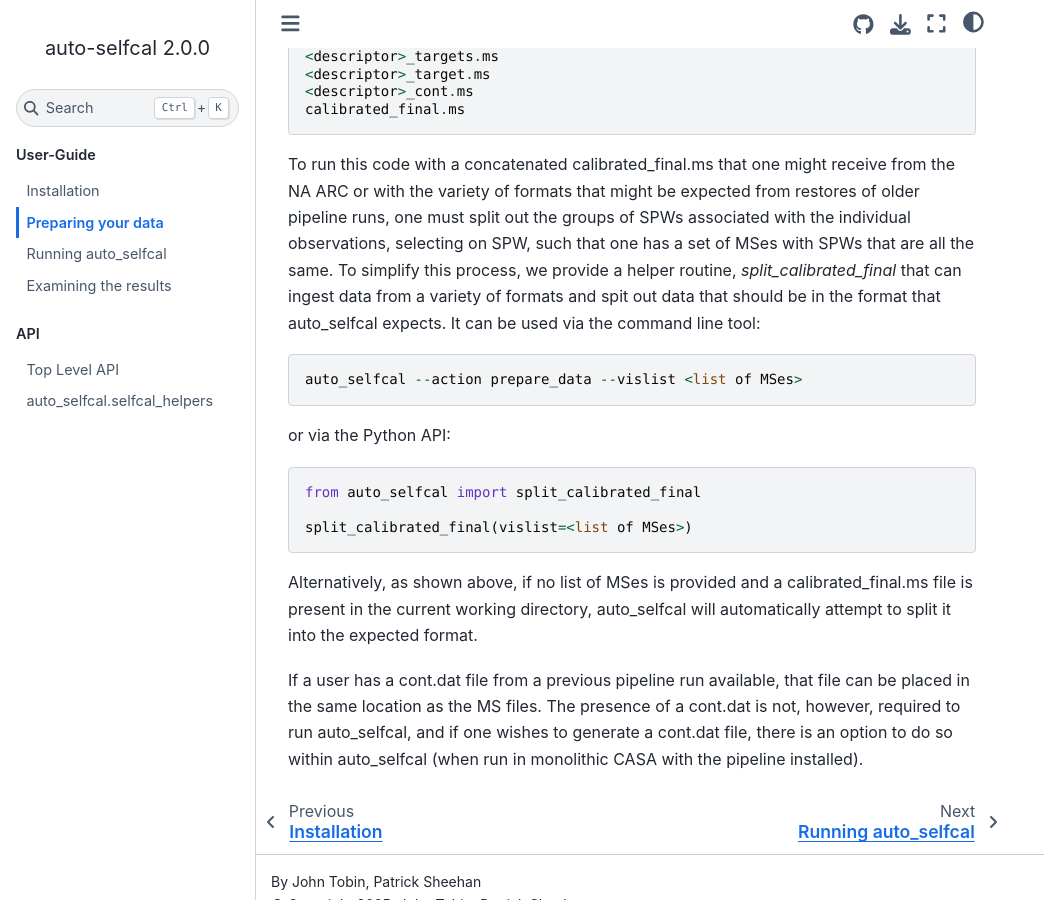
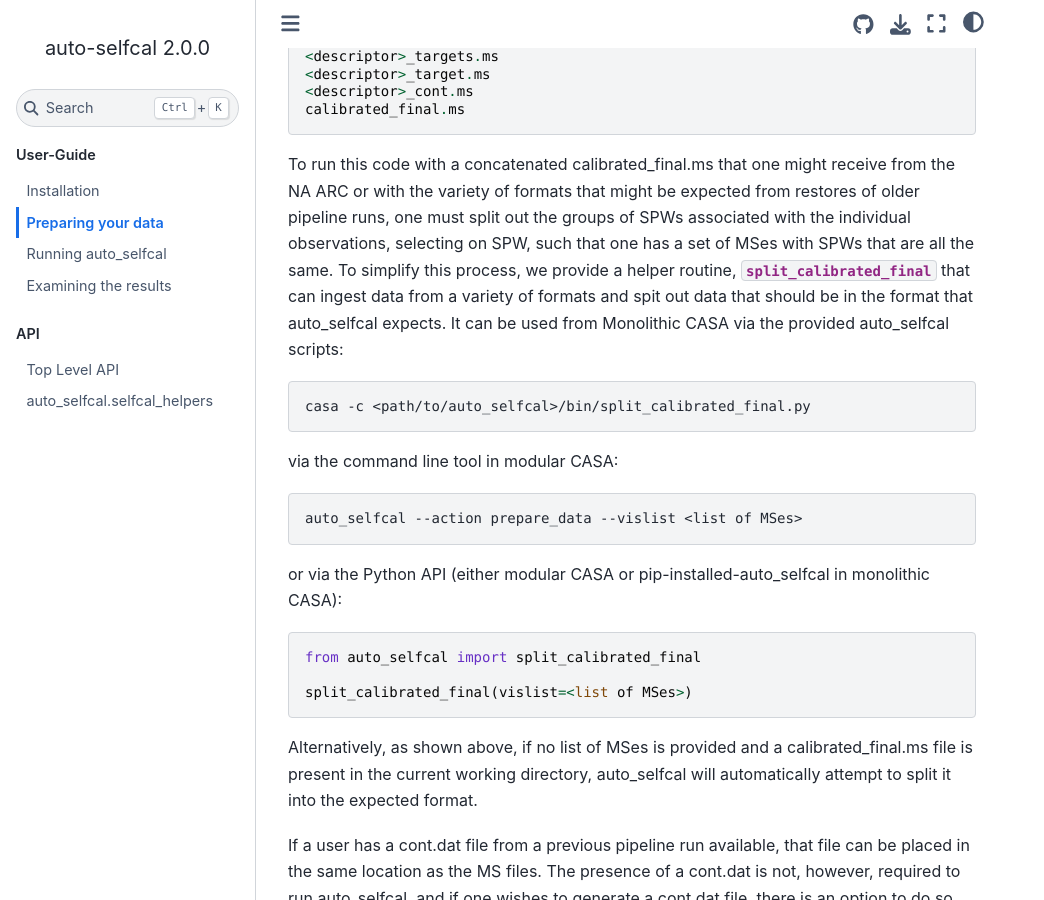
Before and after one commit to jjtobin/auto_selfcal, a Sphinx documentation site: the page built from docs/data.rst, in a window 1280 px wide and 900 px high, scrolled down 629 px. Shown: the whole window, without its empty margins (0-1044 px from the left). Built offline with Sphinx 7.4.7 and the Sphinx Book theme 1.1.4, drawn with Linux system fonts in a browser that asks for light colours.

Commit message:
Update docs to put monolithic CASA first, and also to improve code blocks.

```diff
--- a/docs/data.rst
+++ b/docs/data.rst
@@ -25,15 +25,22 @@ with the following naming conventions (in order; please don't mix and match):
 
 To run this code with a concatenated calibrated_final.ms that one might receive from the NA ARC or with the variety of formats that might be
 expected from restores of older pipeline runs, one must split out the groups of SPWs associated with the individual observations, selecting on SPW,
-such that one has a set of MSes with SPWs that are all the same. To simplify this process, we provide a helper routine, `split_calibrated_final`
-that can ingest data from a variety of formats and spit out data that should be in the format that auto_selfcal expects. It can be used via the command
-line tool:
-::
+such that one has a set of MSes with SPWs that are all the same. To simplify this process, we provide a helper routine, :meth:`split_calibrated_final<auto_selfcal.split_calibrated_final>`
+that can ingest data from a variety of formats and spit out data that should be in the format that auto_selfcal expects. It can be used from Monolithic CASA via the provided auto_selfcal scripts:
+
+.. code-block:: bash
+
+    casa -c <path/to/auto_selfcal>/bin/split_calibrated_final.py
+
+via the command line tool in modular CASA:
+
+.. code-block:: bash
 
     auto_selfcal --action prepare_data --vislist <list of MSes>
 
-or via the Python API:
-::
+or via the Python API (either modular CASA or pip-installed-auto_selfcal in monolithic CASA):
+
+.. code-block:: python
 
     from auto_selfcal import split_calibrated_final
 
```
Also changed, not shown: docs/installation.rst (+21 -6 lines), docs/running.rst (+36 -17 lines), docs/weblog.rst (+12 -3 lines).
